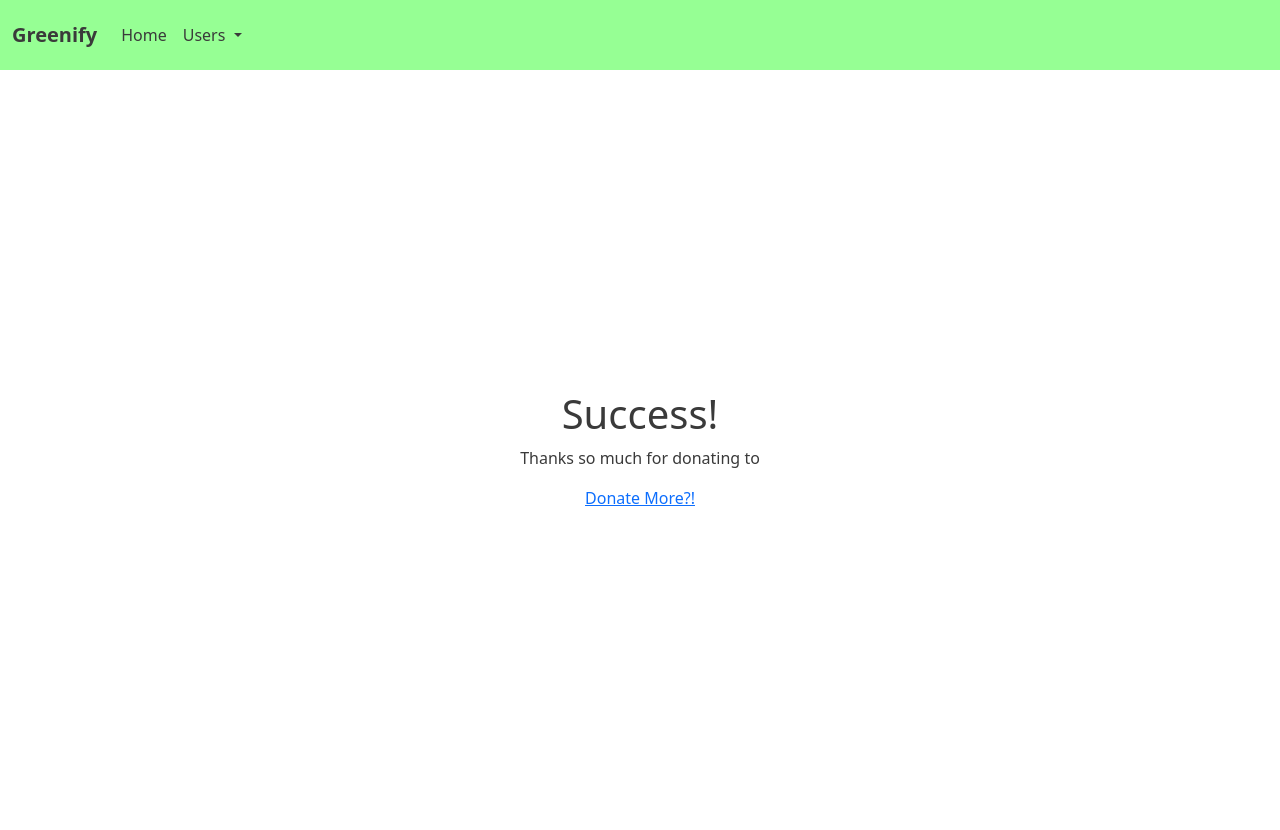
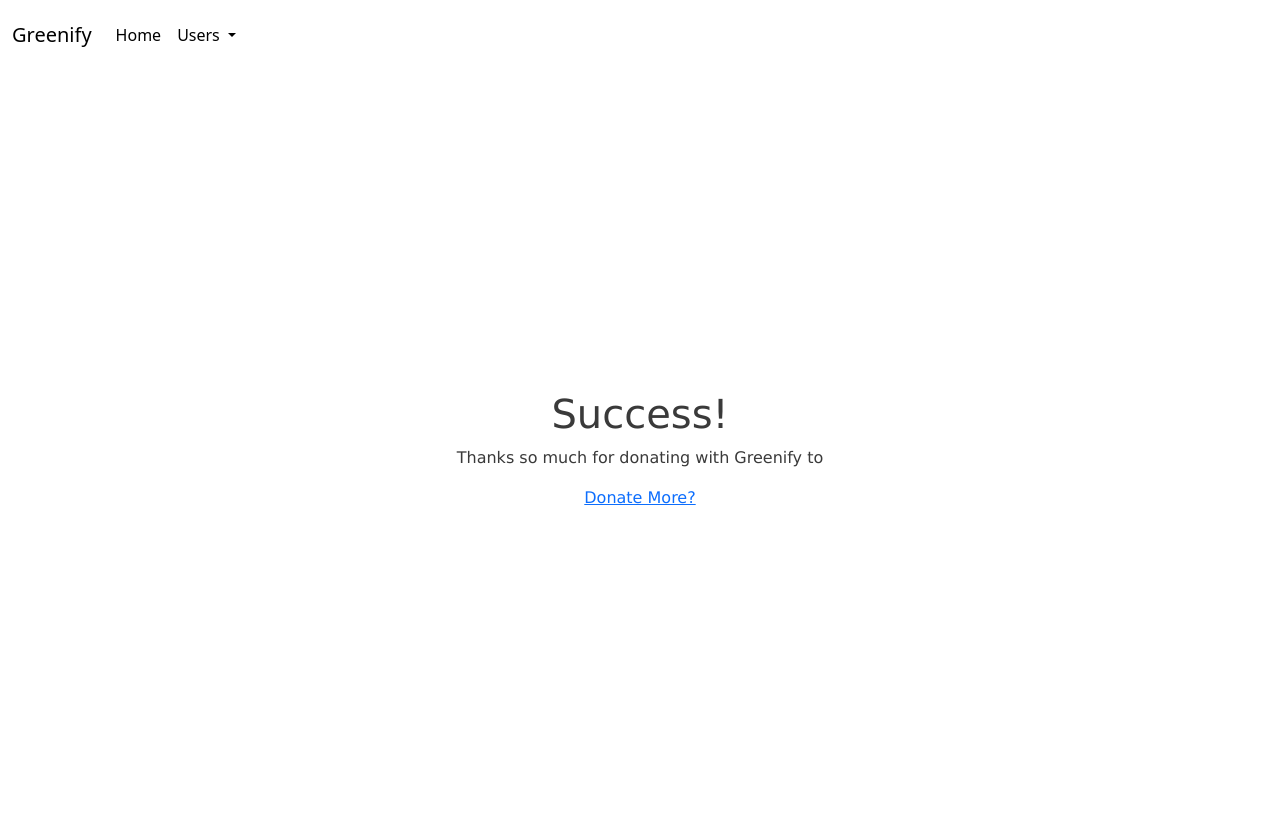
Before and after one commit to CSC2033-team-19/ClimateWebApp, a Flask app: page /success in a window 1280 px wide. Run offline with Flask 2, Linux system fonts and the light colour scheme; parts of the project's set-up code (start-up, migrations or seed data) failed here and were passed over.

Commit message:
Changed CSS and fixed success page error for donate

```diff
--- a/donate/views.py
+++ b/donate/views.py
@@ -131,7 +131,7 @@ def create_session(id):
     )
     donation.add_donation(int(amount))
     return redirect(session['url'])
-
+3
 
 # retrieving sessions
 @donate_blueprint.route('/retrieve_session', methods=['POST'])
--- a/static/base.css
+++ b/static/base.css
@@ -1,8 +1,8 @@
 :root {
     /* Set up colour schemes */
-    --navbar-bg-colour: #96ff94;
+    --navbar-bg-colour: white;
     --body-background-colour: #cbfcca;
-    --navbar-text-colour: #3a3a3a;
+    --navbar-text-colour: black;
     --body-text-colour: #3a3a3a;
 }
 
@@ -12,7 +12,10 @@ nav.bg-color-navbar {
 
 nav.bg-color-navbar .navbar-brand {
     color: var(--navbar-text-colour);
-    font-weight: bolder;
+    img: "image.png"
+
+
+
 }
 
 nav.bg-color-navbar .nav-link {
@@ -33,12 +36,14 @@ div.body-container {
     background-color: white;
     color: var(--body-text-colour);
 
+
     /* Center all elements in the body */
     display: flex;
     align-items: center;
     justify-items: center;
     text-align: center;
     text-justify: inter-word;
+    font-family: Geneva
 }
 
 /* Set up input for login forms */
--- a/templates/base.html
+++ b/templates/base.html
@@ -7,6 +7,7 @@
         <meta http-equiv="X-UA-Compatible" content="IE=edge">
         <meta name="viewport" content="width=device-width, initial-scale=1">
         <title>Greenify</title>
+
 {#        <link rel="stylesheet" href="https://cdnjs.cloudflare.com/ajax/libs/bulma/0.7.2/css/bulma.min.css"/>#}
 
         {# Font Awesome #}
--- a/templates/stripe_page.html
+++ b/templates/stripe_page.html
@@ -9,7 +9,7 @@
         <fieldset>
           <label>
             <span>Amount</span>
-            <input type="number" class="field" id="amount-input" value="500" min="50">
+            <input type="number" class="field" id="amount-input" value="10000000" min="10000">
           </label>
           <label>
             <span>Causes</span>
--- a/templates/success.html
+++ b/templates/success.html
@@ -7,10 +7,10 @@
           <h1>Success!</h1>
 
           <p>
-          Thanks so much for donating <strong id="amount"></strong> to <strong id="cause"></strong>
+          Thanks so much for donating with Greenify<strong id="amount"></strong> to <strong id="cause"></strong>
           </p>
 
-          <a href="/">Donate More?!</a>
+          <a href="/">Donate More?</a>
         </div>
       </div>
     </div>
@@ -30,7 +30,7 @@
   .then((response) => response.json())
   .then((session) => {
     cause.innerText = session.metadata.cause;
-    amount.innerText = formatter.format(session.payment_intent.amount / 100);
+    amount.innerText = formatter.format(session.payment_intent.amount / 1000);
   })
   .catch((error) => {
     console.error('Error:', error);
```
Also changed, not shown: templates/donate.html (+12 -8 lines), templates/images/greenifylogo.png (added), 1 other file.
